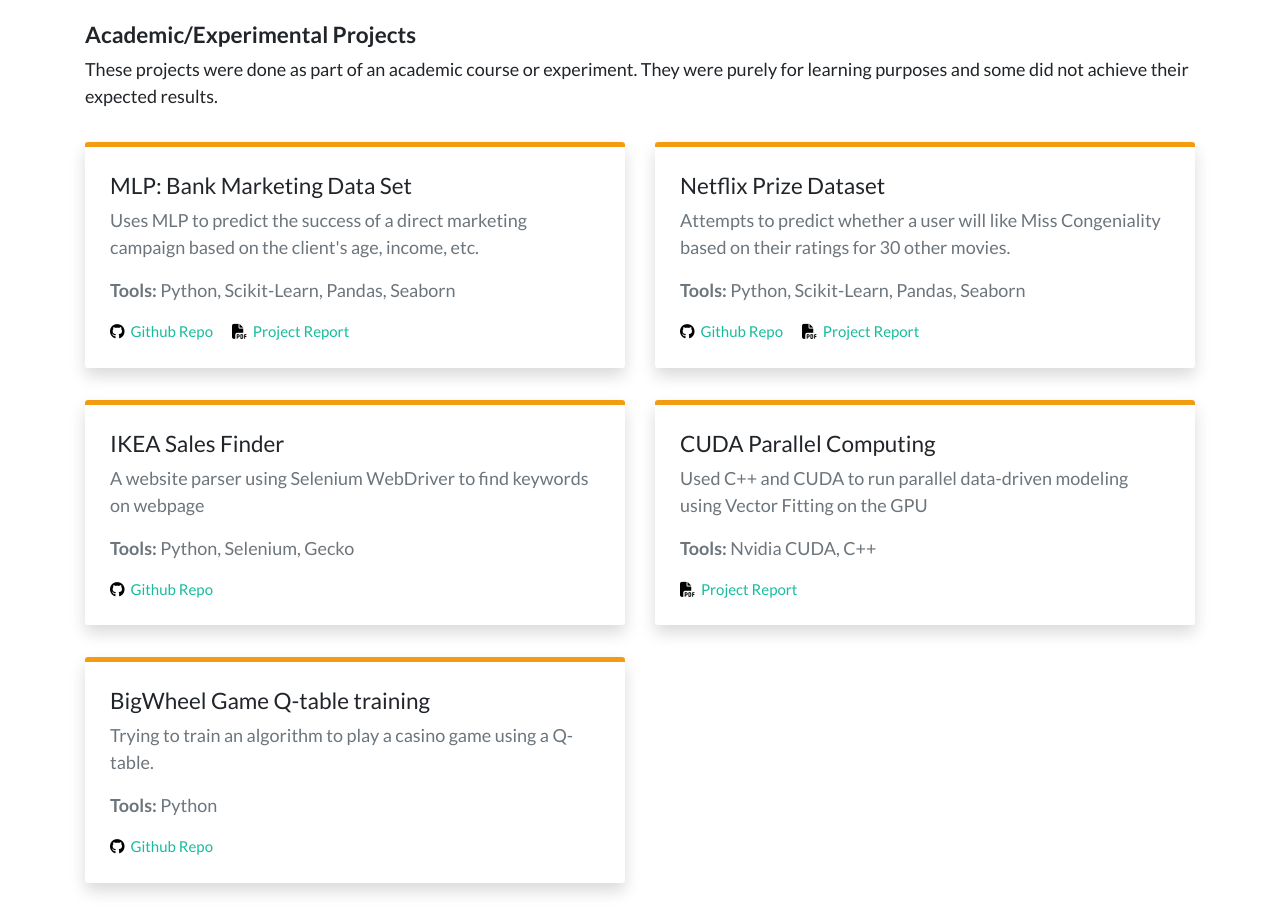
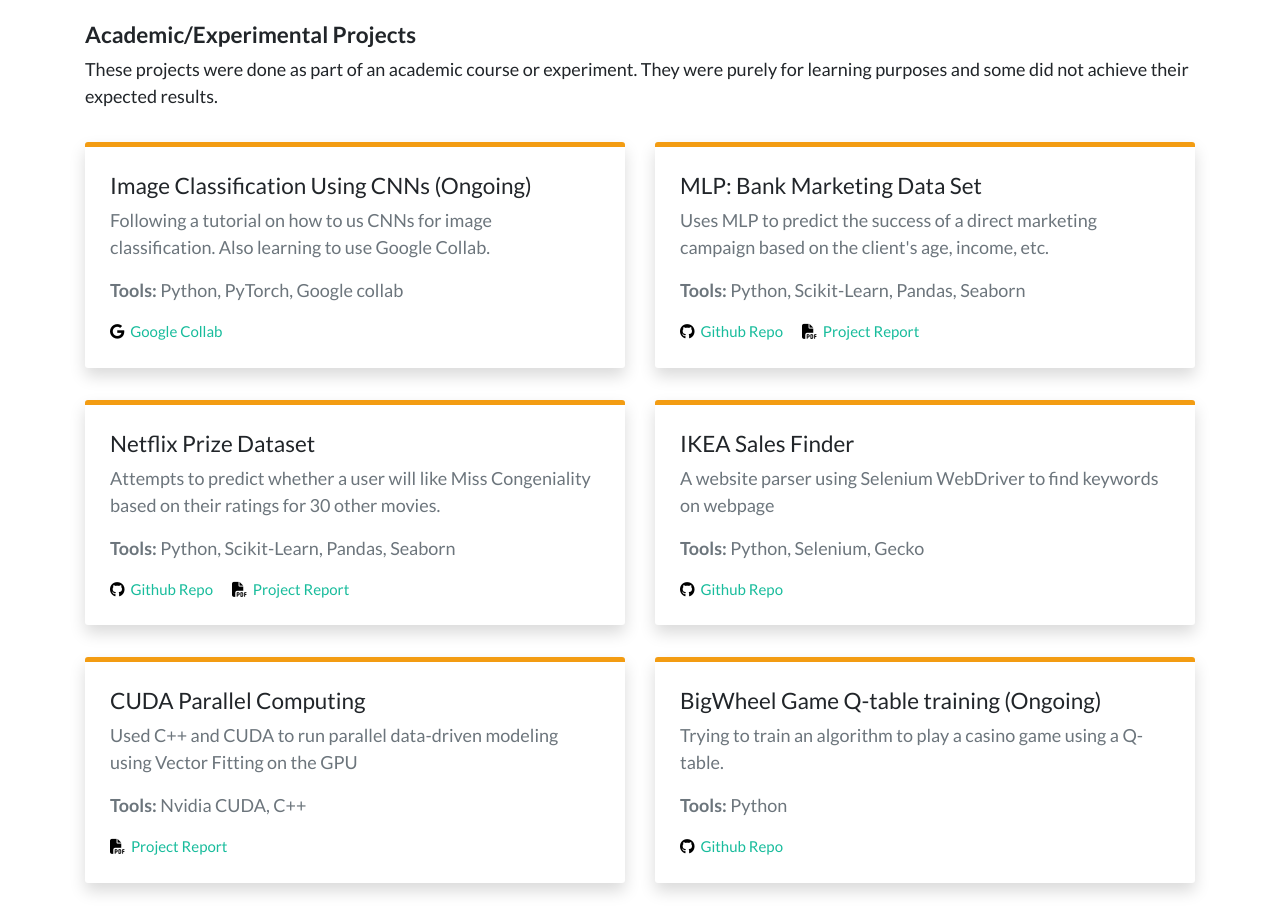
Before and after one commit to dynamic11/personalWebsite, a plain HTML site: page index.html in a window 1280 px wide. Shown: the part 1270-2193 px from the top of the page. Drawn offline with nearby package versions, Linux system fonts and the light colour scheme.

Commit message:
added CNN project

```diff
--- a/index.html
+++ b/index.html
@@ -255,6 +255,33 @@
             achieve their expected results.
           </p>
         </div>
+
+        <!-- project card -->
+        <div class="col-12 col-md-6 py-3">
+          <div
+            class="project-card shadow"
+            style="border-top: 5px solid #f39c12;"
+          >
+            <h4 class="mb-2">Image Classification Using CNNs (Ongoing)</h4>
+            <p class="text-secondary">
+              Following a tutorial on how to us CNNs for image classification.
+              Also learning to use Google Collab.
+            </p>
+            <p class="text-secondary">
+              <strong>Tools:</strong> Python, PyTorch, Google collab
+            </p>
+            <a
+              class="project-gh-link mr-3"
+              href="https://colab.research.google.com/drive/1w7nnL3zufp7h-Ou4DQTycQ-yCoz5yPbr?usp=sharing"
+              target="_blank"
+              rel="noopener"
+            >
+              <i class="fab fa-google"></i>
+              Google Collab
+            </a>
+          </div>
+        </div>
+
         <!-- project card -->
         <div class="col-12 col-md-6 py-3">
           <div
@@ -383,7 +410,7 @@
             class="project-card shadow"
             style="border-top: 5px solid #f39c12;"
           >
-            <h4 class="mb-2">BigWheel Game Q-table training</h4>
+            <h4 class="mb-2">BigWheel Game Q-table training (Ongoing)</h4>
             <p class="text-secondary">
               Trying to train an algorithm to play a casino game using a
               Q-table.
```
